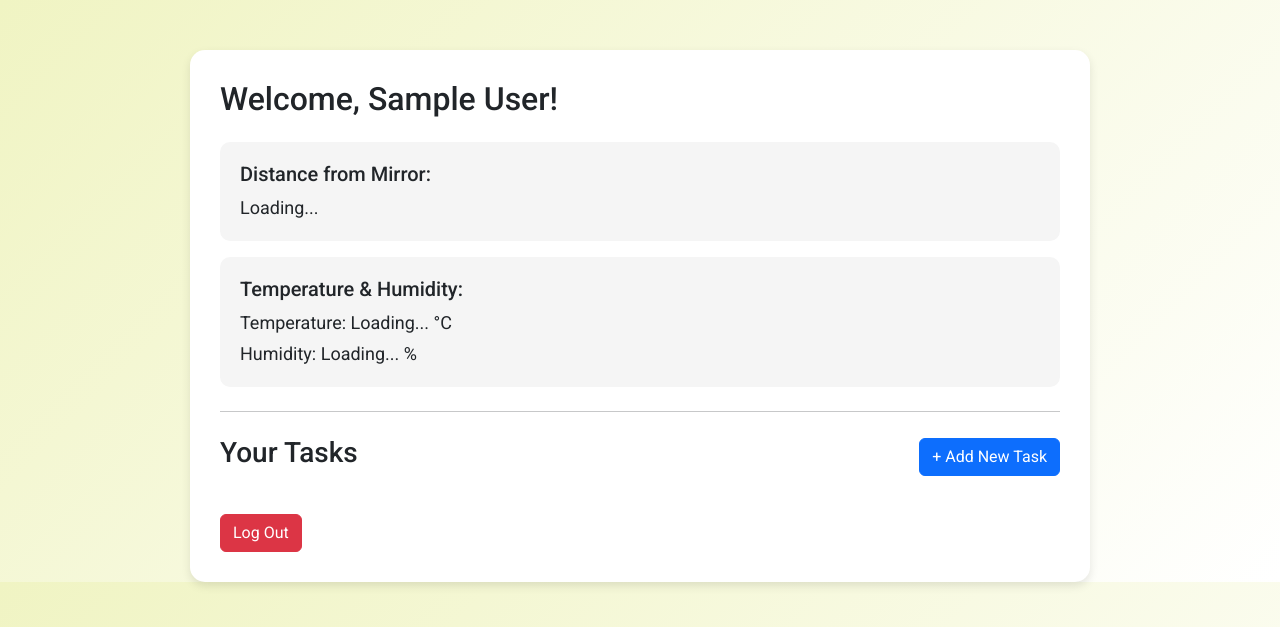
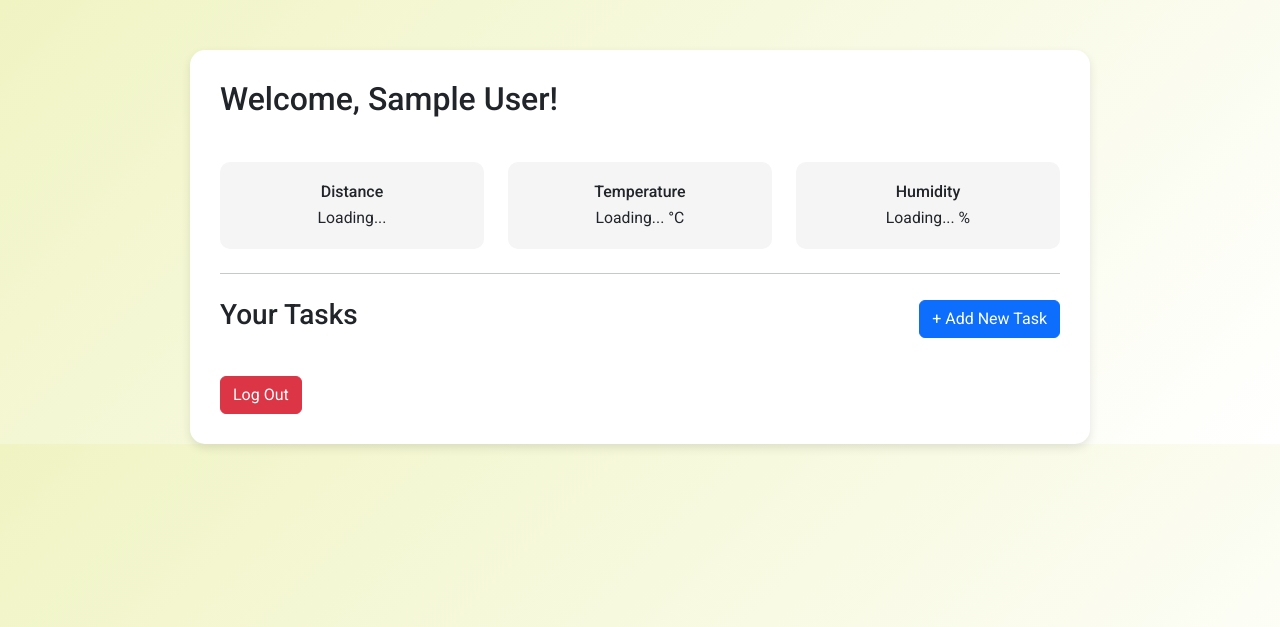
Before and after one commit to agm72/INF2009, a Flask app: page / in a window 1280 px wide. Shown: the top 627 px of the page. Run offline with Flask 3, Linux system fonts and the light colour scheme; the visitor is signed in with stand-in values (Sample User, id 1); tables that the repository leaves empty hold one stand-in row (values such as "Sample post"); parts of the project's set-up code (start-up, migrations or seed data) failed here and were passed over; some libraries are stand-ins or nearby versions.

Commit message:
Small UI changes

```diff
--- a/templates/index.html
+++ b/templates/index.html
@@ -39,14 +39,29 @@
       <h2 class="mb-4">Welcome, {{ user.name }}!</h2>
 
       <!-- Sensor Readings -->
-      <div class="sensor-box">
-        <h5>Distance from Mirror:</h5>
-        <p id="distance" class="mb-0">Loading...</p>
-      </div>
-      <div class="sensor-box mt-3">
-        <h5>Temperature & Humidity:</h5>
-        <p class="mb-1">Temperature: <span id="temperature">Loading...</span> °C</p>
-        <p class="mb-0">Humidity: <span id="humidity">Loading...</span> %</p>
+      <div class="row my-3">
+        <div class="col-sm-4">
+          <div class="sensor-box d-flex flex-column align-items-center">
+            <h6 class="mb-1">Distance</h6>
+            <p id="distance" class="mb-0 small">Loading...</p>
+          </div>
+        </div>
+        <div class="col-sm-4">
+          <div class="sensor-box d-flex flex-column align-items-center">
+            <h6 class="mb-1">Temperature</h6>
+            <p class="mb-0 small">
+              <span id="temperature">Loading...</span> °C
+            </p>
+          </div>
+        </div>
+        <div class="col-sm-4">
+          <div class="sensor-box d-flex flex-column align-items-center">
+            <h6 class="mb-1">Humidity</h6>
+            <p class="mb-0 small">
+              <span id="humidity">Loading...</span> %
+            </p>
+          </div>
+        </div>
       </div>
 
       <!-- Task Section Header -->
```
Also changed, not shown: 1 other file.
